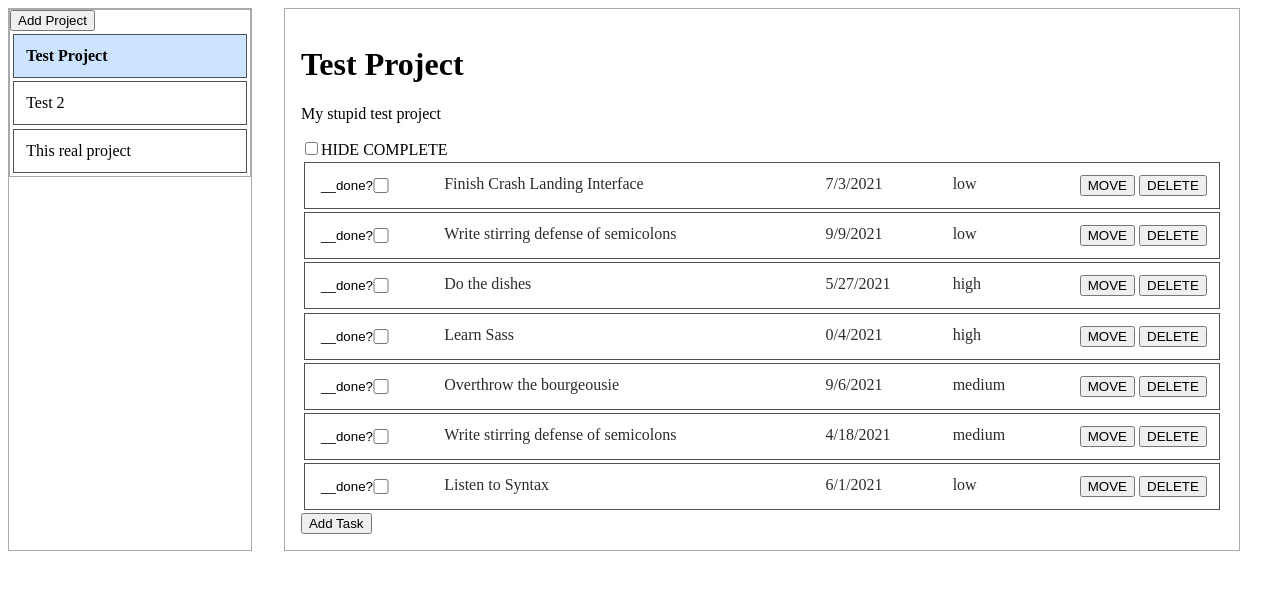
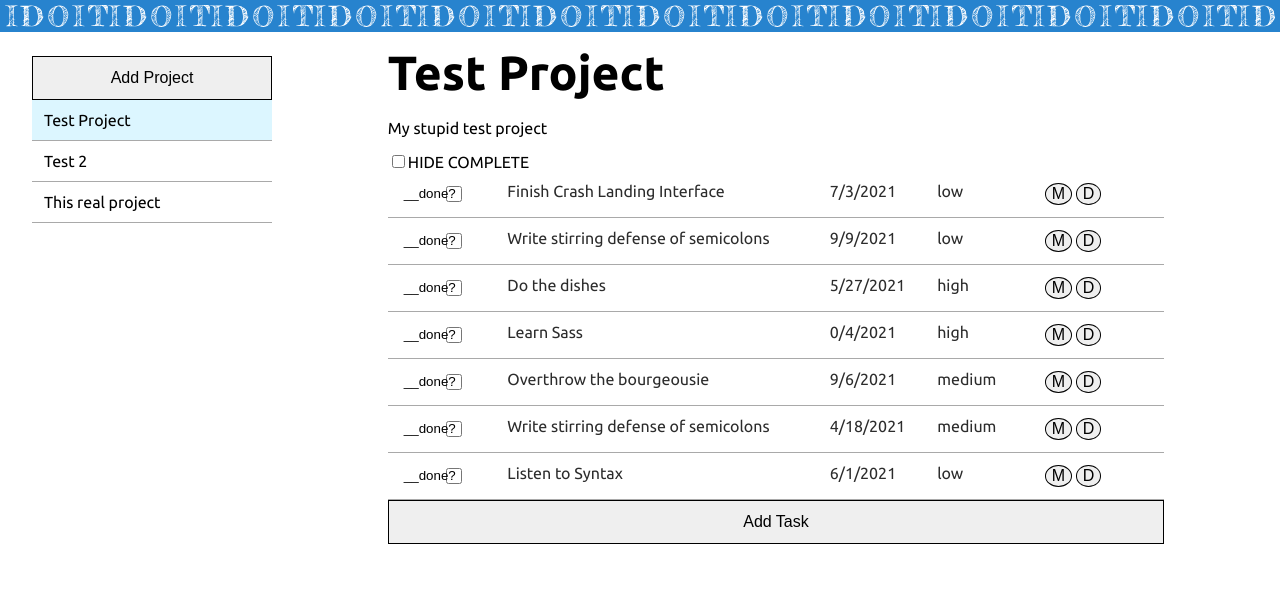
Before and after one commit to isaiahaiasi/idoit-task-tracker, a website built with webpack: page dist/index.html in a window 1280 px wide. Built offline with nearby package versions, Linux system fonts and the light colour scheme.

Commit message:
Add some styling

```diff
--- a/src/index.js
+++ b/src/index.js
@@ -1,4 +1,5 @@
 //! STYLE IMPORTS
+import './styles/reset.css';
 import './styles/style.css';
 
 import { taskMock } from './model/task';
--- a/src/styles/style.css
+++ b/src/styles/style.css
@@ -1,15 +1,61 @@
+@import url('https://fonts.googleapis.com/css2?family=Ubuntu:wght@400;500;700&display=swap');
+
+
+:root {
+  --col-selected: rgb(220, 246, 255);
+  --col-primary: rgb(39, 131, 206);
+  --col-secondary: rgb(250, 186, 170);
+
+  --img-logo: url('../assets/idoitlogo.svg');
+  font-family:'Ubuntu', Verdana, Geneva, Tahoma, sans-serif;
+}
+
+div {
+  text-align: start;
+}
+
+h1 {
+  font-size: 3rem;
+  font-weight: bold;
+  margin-bottom:.5em;
+}
+
+p {
+  margin-bottom: 1em;
+}
+
+button {
+  box-sizing:border-box;
+  font-size:1rem;
+  width:100%;
+  border:1px solid black;
+}
+
 .content-container {
   display:flex;
 }
 
+.taskbar {
+  box-sizing:border-box;
+  width:100%;
+  height: 2rem;
+  padding:.3rem;
+  background-color: var(--col-primary);
+}
+
+.taskbar-img {
+  background: var(--img-logo);
+  height:100%;
+}
+
 .sidebar {
   min-width:15rem;
-  border: 1px solid darkgrey;
+  padding-left:2rem;
+  padding-top:1.5rem;
 }
 
 .main-view {
   margin:auto;
-  border: 1px solid darkgrey;
   padding:1rem;
 }
 
@@ -43,12 +89,19 @@
   display:none !important;
 }
 
+.underline {
+  border-bottom: 1px solid darkgrey !important;
+}
+
 .card {
   box-sizing:border-box;
   padding:.75rem;
-  margin:.2rem;
-  border: 1px solid rgb(80, 80, 80);
   max-width:100%;
+  /* border-bottom: 1px solid darkgrey; */
+}
+
+.card div {
+  padding-right:2rem;
 }
 
 .card:hover {
@@ -56,14 +109,13 @@
 }
 
 .card.selected {
-  background-color:rgb(204, 228, 255);
-  font-weight:bold;
+  background-color:var(--col-selected);
 }
 
 .modal {
   background: white;
   border: 1px solid black;
-  padding: 2rem;
+  padding: .5rem;
 
   z-index:11;
   position:fixed;
@@ -74,14 +126,18 @@
   flex-direction: column;
 }
 
-.modal > button {
-  max-width: 3rem;
+.modal-content {
+  padding: 1rem;
 }
-
 .modal-content input,
 .modal-content select,
 .modal-content button {
   margin: .5rem;
+}
+
+.btn-circle {
+  border-radius:50%;
+  width:min-content;
 }
 
 @media only screen and (max-width: 450px) {
--- a/src/view/task_view.js
+++ b/src/view/task_view.js
@@ -52,10 +52,13 @@ const taskView = (task) => {
   const toggleExpanded = (bool) => {
     if (bool === undefined) {
       node.classList.toggle('task-expanded');
+      node.classList.toggle('selected');
     } else if (bool === true) {
       node.classList.add('task-expanded');
+      node.classList.add('selected');
     } else {
       node.classList.remove('task-expanded');
+      node.classList.remove('selected');
     }
   };
 
```
Also changed, not shown: dist/index.html, src/assets/idoitlogo.svg (added).
